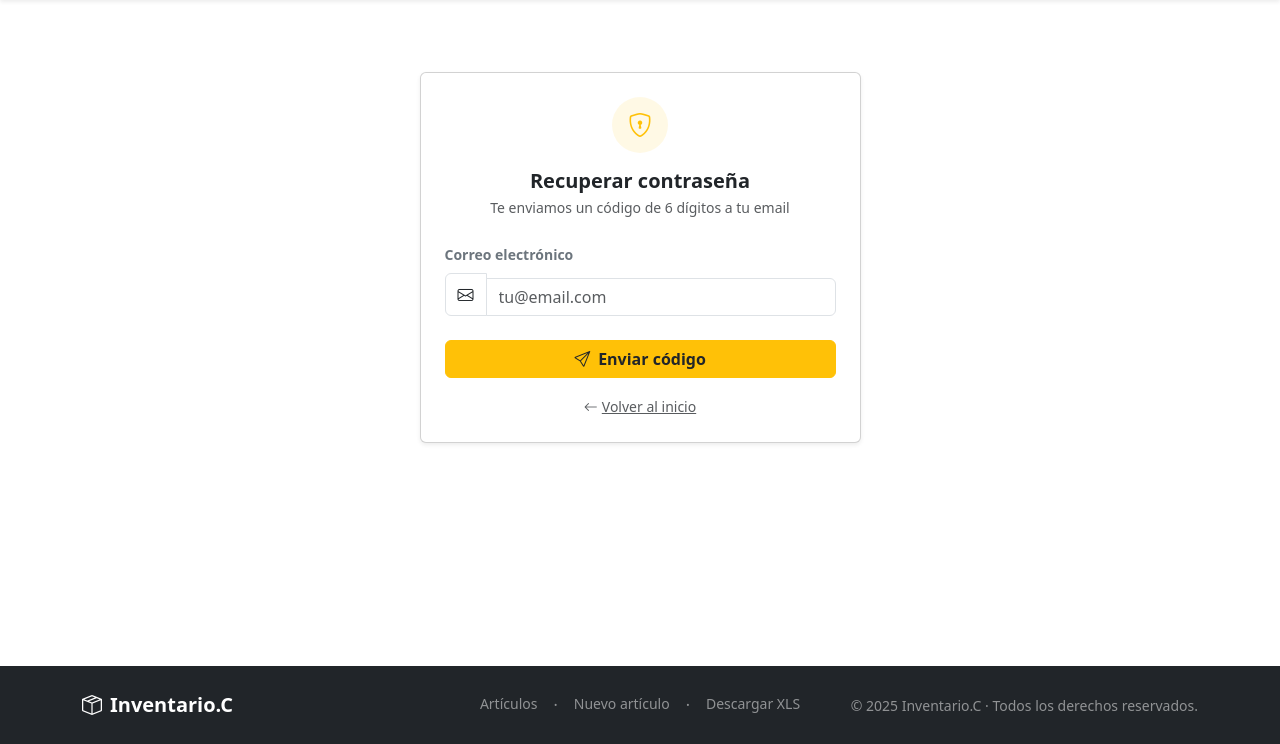
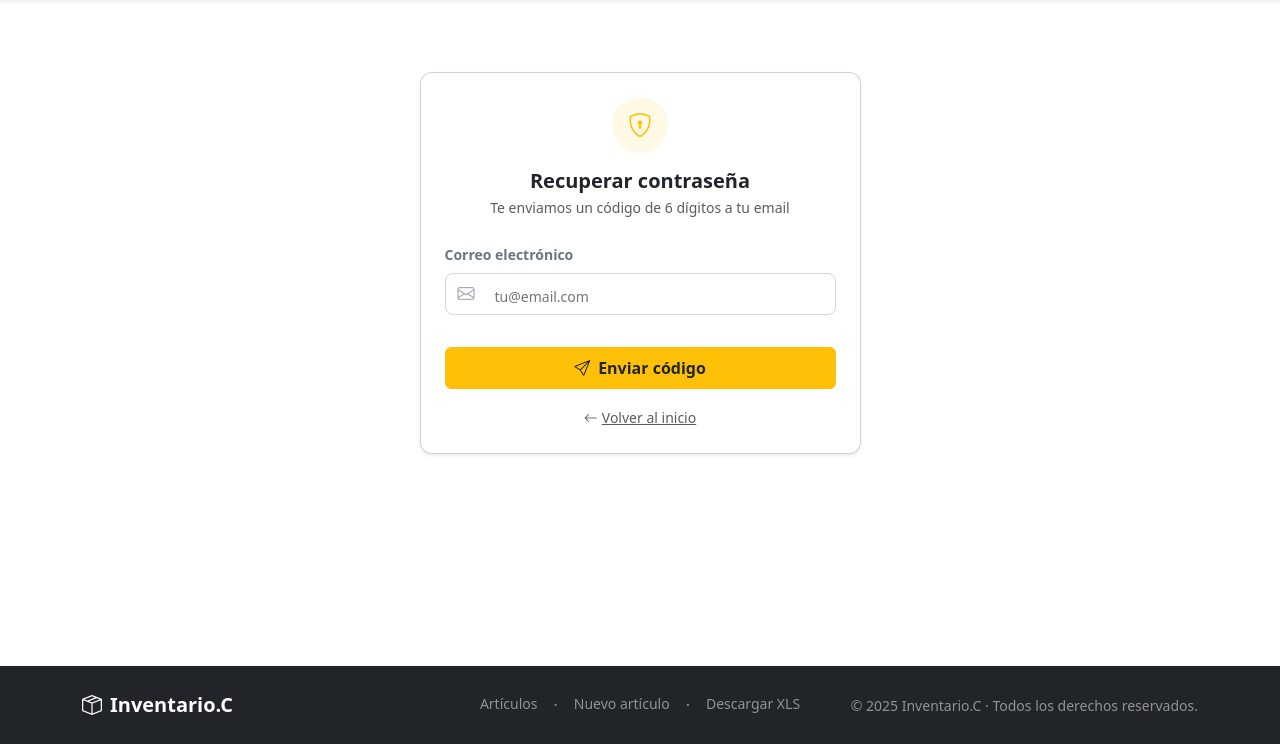
Before and after one commit to delpianocp/inventario, a Django app: page /recuperar-password/ in a window 1280 px wide. Shown: the part 56-800 px from the top of the page. Run offline with Django 5.2, Linux system fonts and the light colour scheme.

Commit message:
feat: style index-registro-rec

```diff
--- a/inventario/templates/inventario/solicitar_recuperacion.html
+++ b/inventario/templates/inventario/solicitar_recuperacion.html
@@ -4,7 +4,7 @@
 <section class="container mt-3 contenido">
     <div class="row justify-content-center mt-4">
         <div class="col-md-5">
-            <div class="card p-4 shadow-sm">
+            <div class="card p-4 shadow-sm" style="border-radius:12px">
 
                 <div class="text-center mb-4">
                     <div class="bg-warning bg-opacity-10 rounded-circle d-inline-flex align-items-center justify-content-center mb-3" style="width:56px;height:56px">
@@ -29,15 +29,20 @@
 
                 <form method="POST" autocomplete="off">
                     {% csrf_token %}
-                    <div class="mb-4">
+                    <div style="margin-bottom:32px">
                         <label for="id_email" class="form-label small fw-semibold text-secondary">Correo electrónico</label>
-                        <div class="input-group">
-                            <span class="input-group-text bg-transparent"><i class="bi bi-envelope"></i></span>
-                            <input type="email" name="email" id="id_email" class="form-control" placeholder="tu@email.com" required>
+                        <div style="display:flex;align-items:center;border:1px solid #D1D5DB;border-radius:8px;padding:0 12px;height:42px;gap:10px;background:#fff">
+                            <i class="bi bi-envelope" style="font-size:17px;color:#9CA3AF;flex-shrink:0"></i>
+                            <input type="email" name="email" id="id_email"
+                                placeholder="tu@email.com"
+                                style="border:none;outline:none;background:transparent;font-size:14px;width:100%"
+                                onfocus="this.placeholder=''"
+                                onblur="this.placeholder='tu@email.com'"
+                                required>
                         </div>
                     </div>
                     <div class="d-grid">
-                        <button type="submit" class="btn btn-warning text-dark fw-semibold">
+                        <button type="submit" class="btn btn-warning text-dark fw-semibold" style="height:42px">
                             <i class="bi bi-send me-2"></i>Enviar código
                         </button>
                     </div>
```
